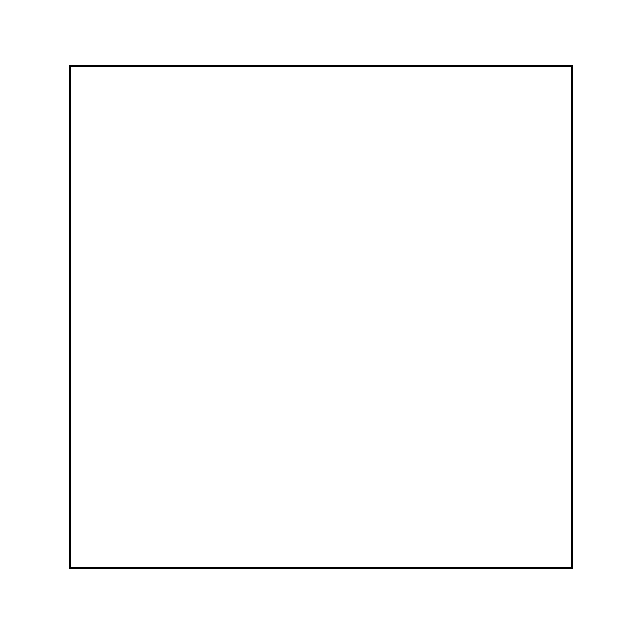
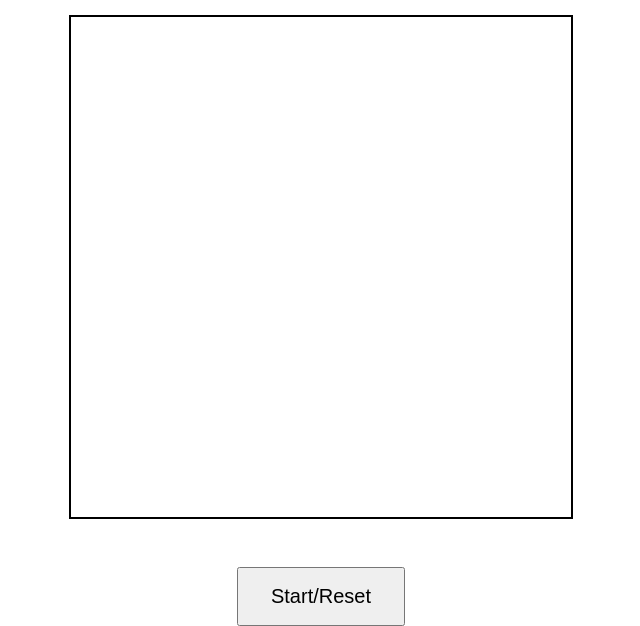
Before and after one commit to mkoptewicz/snake, a plain HTML site: page index.html in a window 1280 px wide. Shown: the part 182-808 px from the top of the page, without its empty margins (319-959 px from the left). Drawn offline with Linux system fonts and the light colour scheme.

Commit message:
add start button

```diff
--- a/index.html
+++ b/index.html
@@ -10,5 +10,6 @@
 <body>
  <h1>Snake game</h1>
  <div class="container"></div>
+ <button class="start">Start/Reset</button>
 </body>
 </html>
--- a/style.css
+++ b/style.css
@@ -32,3 +32,8 @@ h1 {
 .apple {
  background-color: red;
 }
+.start {
+ margin-top: 3rem;
+ padding: 1rem 2rem;
+ font-size: 20px;
+}
```
